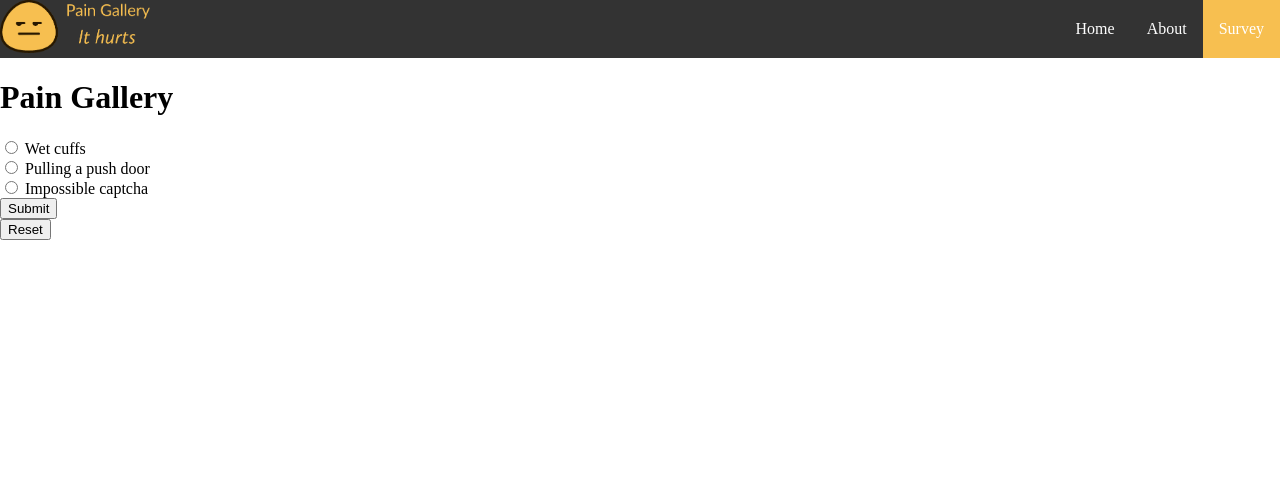
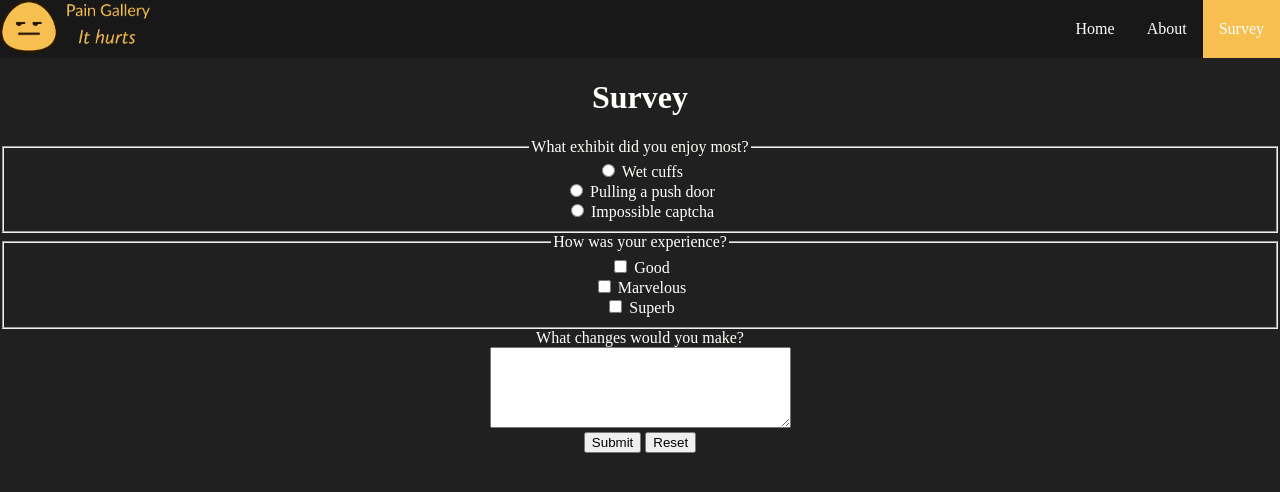
Before and after one commit to Nicholas-Werenich/Space, a plain HTML site: page optional-survey.html in a window 1280 px wide. Drawn offline with Linux system fonts and the light colour scheme.

Commit message:
Added CSS file

```diff
--- a/optional-survey.html
+++ b/optional-survey.html
@@ -4,44 +4,9 @@
     <meta charset="UTF-8" />
     <meta http-equiv="X-UA-Compatible" content="IE=edge" />
     <meta name="viewport" content="width=device-width, initial-scale=1.0" />
+    <link rel="stylesheet" href="styles.css" />
     <title>Survey</title>
   </head>
-  <style>
-    body {
-      margin: 0;
-    }
-
-    ul {
-      list-style-type: none;
-      margin: 0;
-      padding: 0;
-      overflow: hidden;
-      background-color: #333;
-
-      top: 0;
-      width: 100%;
-    }
-
-    li {
-      float: right;
-    }
-
-    li a {
-      display: block;
-      color: white;
-      text-align: center;
-      padding: 20px 16px;
-      text-decoration: none;
-    }
-
-    li a:hover:not(.active) {
-      background-color: #111;
-    }
-
-    .active {
-      background-color: #f7bf50;
-    }
-  </style>
   <body>
     <header>
       <nav>
@@ -54,10 +19,12 @@
           </li>
         </ul>
       </nav>
-      <h1>Pain Gallery</h1>
+      <h1>Survey</h1>
     </header>
     <main>
       <form name="optionalSurvey" id="survey" action="thank-you.html">
+        <fieldset form="survey">
+          <legend>What exhibit did you enjoy most?</legend>
           <input type="radio" id="wetCuffs" name="exhibit" value="exhibit1" />
           <label for="wetCuffs">Wet cuffs</label>
           <br />
@@ -68,12 +35,29 @@
             value="exhibit2" />
           <label for="pullingAPushDoor">Pulling a push door</label>
           <br />
-        <input type="radio" id="Captcha" name="exhibit" value="exhibit1" />
+          <input type="radio" id="Captcha" name="exhibit" value="exhibit3" />
           <label for="Captcha">Impossible captcha</label>
-
+        </fieldset>
+        <fieldset>
+          <legend>How was your experience?</legend>
+          <input type="checkbox" name="good" id="good" value="good" />
+          <label for="good">Good</label>
+          <br />
+          <input
+            type="checkbox"
+            name="marvelous"
+            id="marvelous"
+            value="marvelous" />
+          <label for="marvelous">Marvelous</label>
+          <br />
+          <input type="checkbox" name="superb" id="superb" value="superb" />
+          <label for="superb">Superb</label>
+        </fieldset>
+        <label for="suggestions">What changes would you make?</label>
+        <br />
+        <textarea name="ideas" id="suggestions" cols="35" rows="5"> </textarea>
         <br />
         <input type="submit" name="submitbutton" id="submit" value="Submit" />
-        <br />
         <input type="reset" name="clearForm" id="clear" value="Reset" />
       </form>
     </main>
--- /dev/null
+++ b/styles.css
@@ -0,0 +1,37 @@
+body {
+  margin: 0;
+  background: rgb(32, 32, 32);
+  color: rgb(255, 255, 251);
+  text-align: center;
+}
+
+ul {
+  list-style-type: none;
+  margin: 0;
+  padding: 0;
+  overflow: hidden;
+  background-color: rgb(24, 24, 24);
+
+  top: 0;
+  width: 100%;
+}
+
+li {
+  float: right;
+}
+
+li a {
+  display: block;
+  color: white;
+  text-align: center;
+  padding: 20px 16px;
+  text-decoration: none;
+}
+
+li a:hover:not(.active) {
+  background-color: #333;
+}
+
+.active {
+  background-color: #f7bf50;
+}
```
Also changed, not shown: about.html (+16 -2 lines), index.html (+7 -38 lines), thank-you.html (+1 -0 lines), 1 other file. Lines whose indentation alone changed are shown as unchanged.
